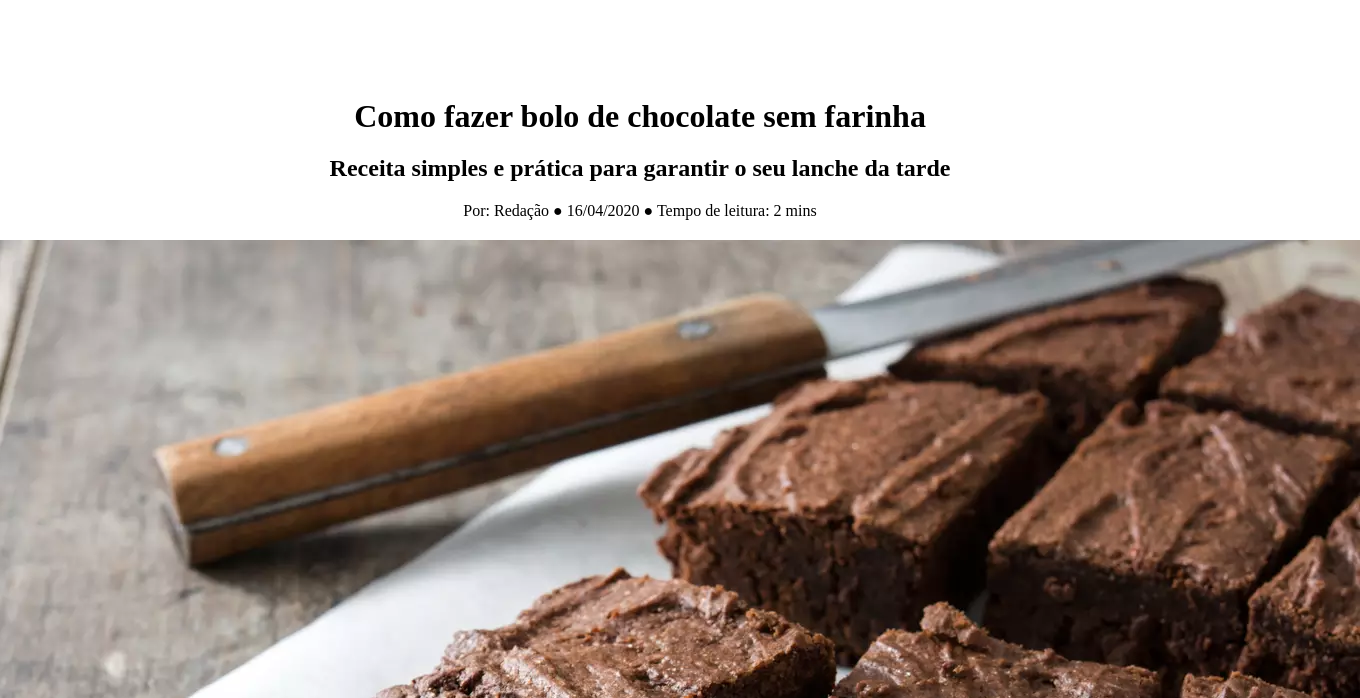
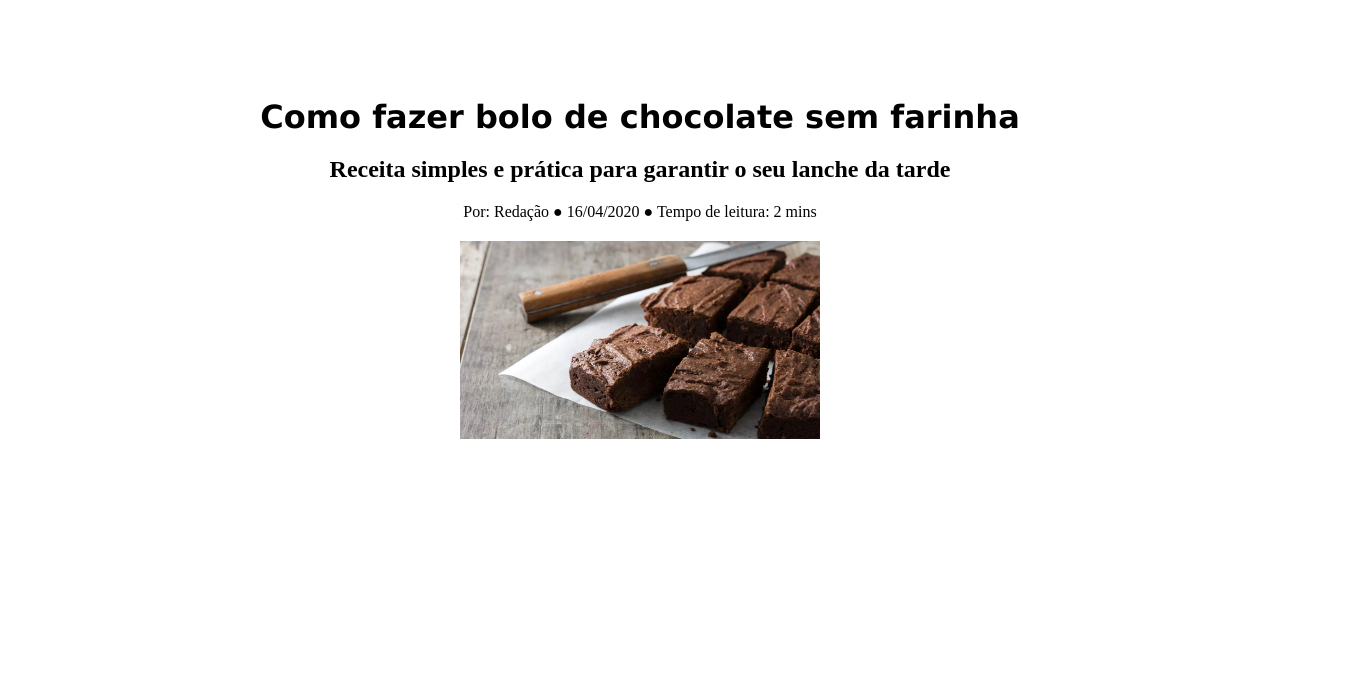
Before and after one commit to FelipeFlorencio9/receita-bolo, a plain HTML site: page index.html in a window 1280 px wide. Shown: the part 102-800 px from the top of the page, 1360 px wide, since content can reach past the window. Drawn offline with Linux system fonts and the light colour scheme.

Commit message:
intro concluido

```diff
--- a/index.html
+++ b/index.html
@@ -11,6 +11,7 @@
         <img src="./img/logo.svg" alt="logo da Smart Fit" class="logo">
     </header>
     <main>
+        <section class="intro-container">
             <h1 class="titulo">Como fazer bolo de chocolate sem farinha
             </h1>
             <h2 class="subtitulo">
@@ -18,6 +19,7 @@
             </h2>
             <p class="info">Por: Redação ● 16/04/2020 ● Tempo de leitura: 2 mins</p>
             <img src="img/bolo de chocolate.webp" alt="Pedaços de bolo de chocolate" class="foto-bolo">
+        </section>
     </main>
     <footer></footer>
 </body>
--- a/style.css
+++ b/style.css
@@ -19,3 +19,20 @@ main {
     align-items: center;
     gap: 20px;
 }
+.intro-container{
+    display: flex;
+    flex-direction: column;
+    align-items: center;
+    gap: 20px;
+}
+
+.titulo{
+    font-family: 'Lucida Sans', 'Lucida Sans Regular', 'Lucida Grande', 'Lucida Sans Unicode', Geneva, Verdana, sans-serif;
+    font-size: 32px;
+    font-weight: 900;
+    color: black ;
+}
+
+.foto-bolo{
+    width: 360px;
+}
```
Lines whose indentation alone changed are shown as unchanged.
